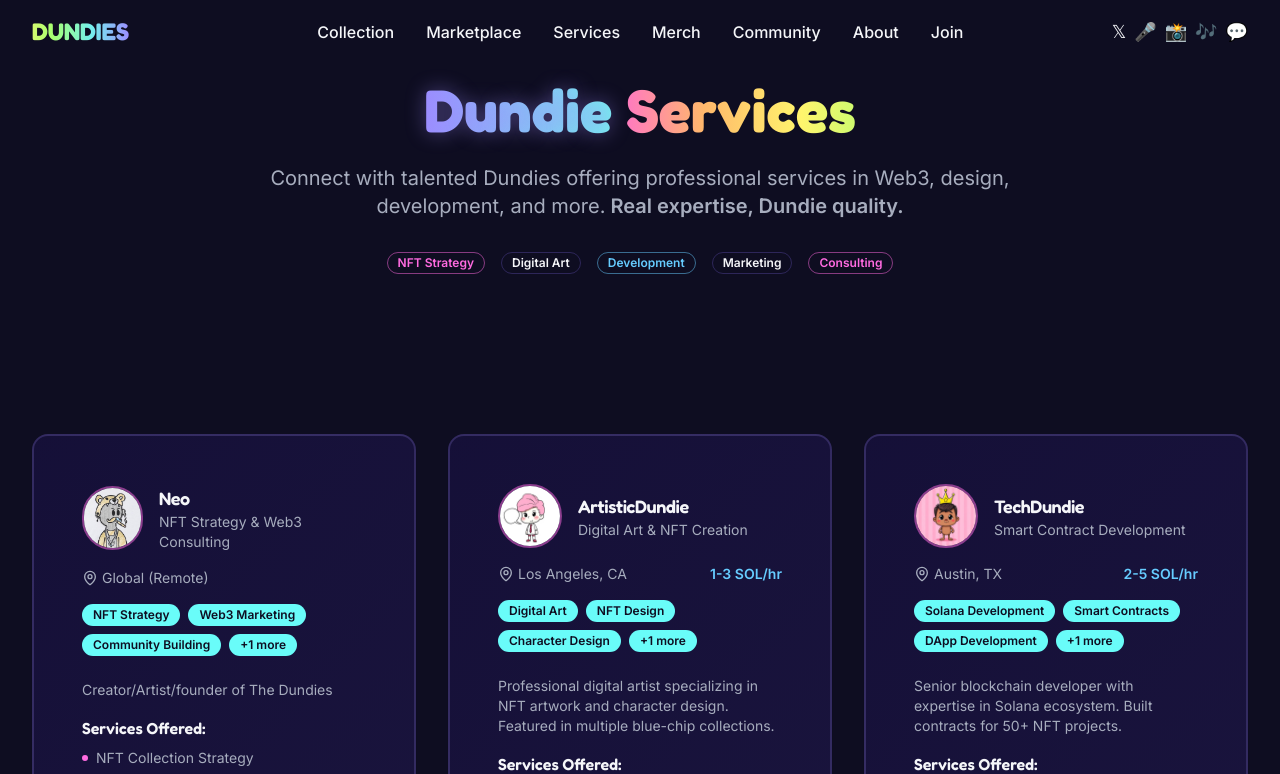
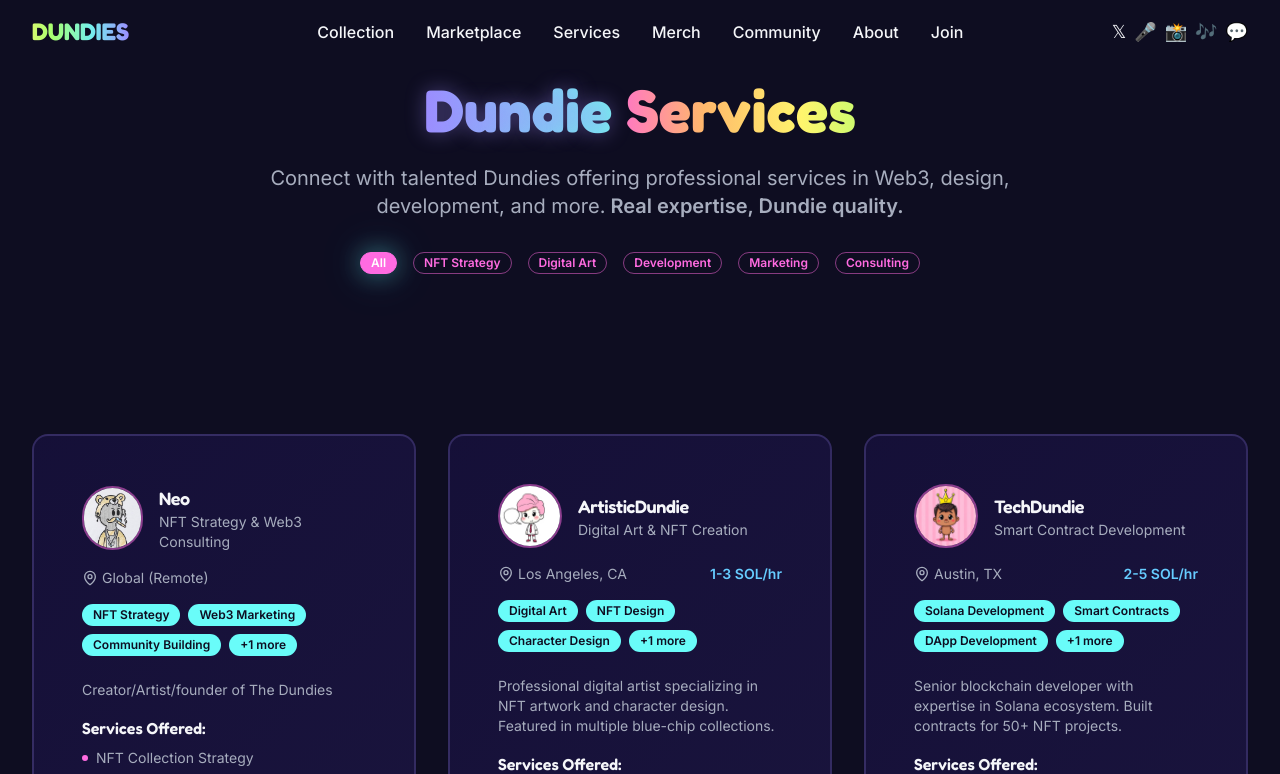
Before and after one commit to Morgen33/dundies-neon-district, a React (Vite) app: page /services in a window 1280 px wide. Shown: the top 774 px of the page. Built offline with nearby package versions, Linux system fonts and the light colour scheme.

Commit message:
Add category filtering

```diff
--- a/src/pages/Services.tsx
+++ b/src/pages/Services.tsx
@@ -4,8 +4,13 @@ import { Badge } from '@/components/ui/badge';
 import { Button } from '@/components/ui/button';
 import { Card, CardContent, CardDescription, CardHeader, CardTitle } from '@/components/ui/card';
 import { Star, MapPin, ExternalLink, MessageCircle } from 'lucide-react';
+import { useState } from 'react';
 
 const Services = () => {
+  const [activeFilter, setActiveFilter] = useState('All');
+
+  const categories = ['All', 'NFT Strategy', 'Digital Art', 'Development', 'Marketing', 'Consulting'];
+
   const dundieServices = [
     {
       id: 1,
@@ -127,6 +132,27 @@ const Services = () => {
     }
   ];
 
+  const getFilteredServices = () => {
+    if (activeFilter === 'All') return dundieServices;
+
+    return dundieServices.filter(dundie =>
+      dundie.specialties.some(specialty => {
+        if (activeFilter === 'Development') {
+          return specialty.includes('Development') || specialty.includes('Smart Contracts') || specialty.includes('DApp') || specialty.includes('Solana');
+        }
+        if (activeFilter === 'Marketing') {
+          return specialty.includes('Marketing') || specialty.includes('Content') || specialty.includes('Social Media');
+        }
+        if (activeFilter === 'Consulting') {
+          return specialty.includes('Consulting') || specialty.includes('Strategy') || specialty.includes('Business');
+        }
+        return specialty.includes(activeFilter);
+      })
+    );
+  };
+
+  const filteredServices = getFilteredServices();
+
 
   return (
     <div className="min-h-screen bg-background text-foreground">
@@ -144,11 +170,20 @@ const Services = () => {
             <span className="text-electric-purple font-semibold"> Real expertise, Dundie quality.</span>
           </p>
           <div className="flex flex-wrap justify-center gap-4 mb-8">
-            <Badge variant="outline" className="text-hot-pink border-hot-pink/50">NFT Strategy</Badge>
-            <Badge variant="outline" className="text-electric-purple border-electric-purple/50">Digital Art</Badge>
-            <Badge variant="outline" className="text-bright-blue border-bright-blue/50">Development</Badge>
-            <Badge variant="outline" className="text-acid-lime border-acid-lime/50">Marketing</Badge>
-            <Badge variant="outline" className="text-hot-pink border-hot-pink/50">Consulting</Badge>
+            {categories.map((category) => (
+              <Badge
+                key={category}
+                variant={activeFilter === category ? "default" : "outline"}
+                className={`cursor-pointer transition-all duration-200 ${
+                  activeFilter === category
+                    ? 'bg-hot-pink text-white border-hot-pink shadow-glow'
+                    : 'text-hot-pink border-hot-pink/50 hover:border-hot-pink hover:bg-hot-pink/10'
+                }`}
+                onClick={() => setActiveFilter(category)}
+              >
+                {category}
+              </Badge>
+            ))}
           </div>
         </div>
       </section>
@@ -157,7 +192,7 @@ const Services = () => {
       <section className="py-16 px-4 sm:px-6 lg:px-8">
         <div className="max-w-7xl mx-auto">
           <div className="grid lg:grid-cols-2 xl:grid-cols-3 gap-8">
-            {dundieServices.map((dundie, index) => (
+            {filteredServices.map((dundie, index) => (
               <Card
                 key={dundie.id}
                 className="sticker-card border-2 border-electric-purple/30 hover:border-electric-purple hover:shadow-glow transition-all duration-300 animate-fade-in"
```
